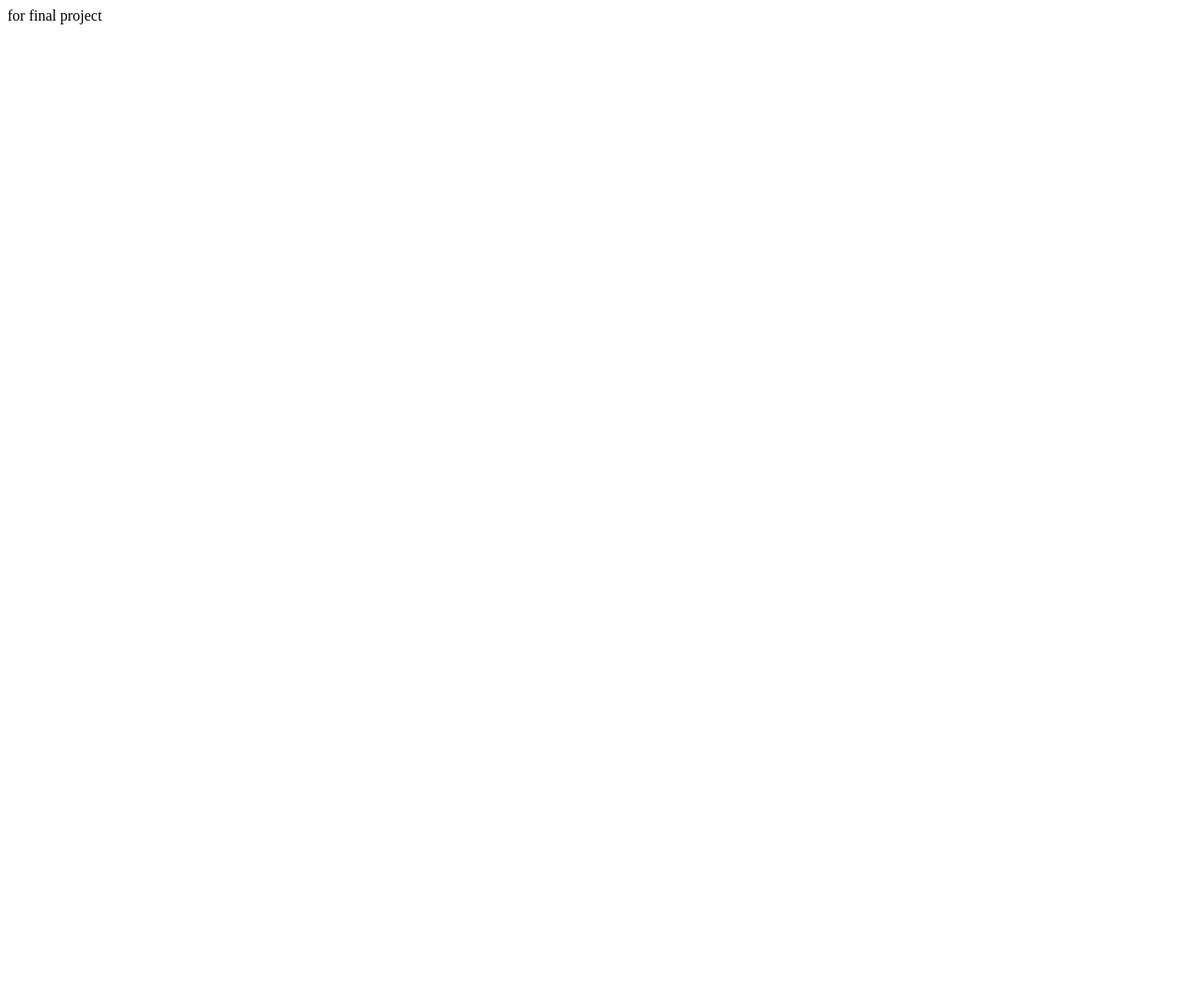
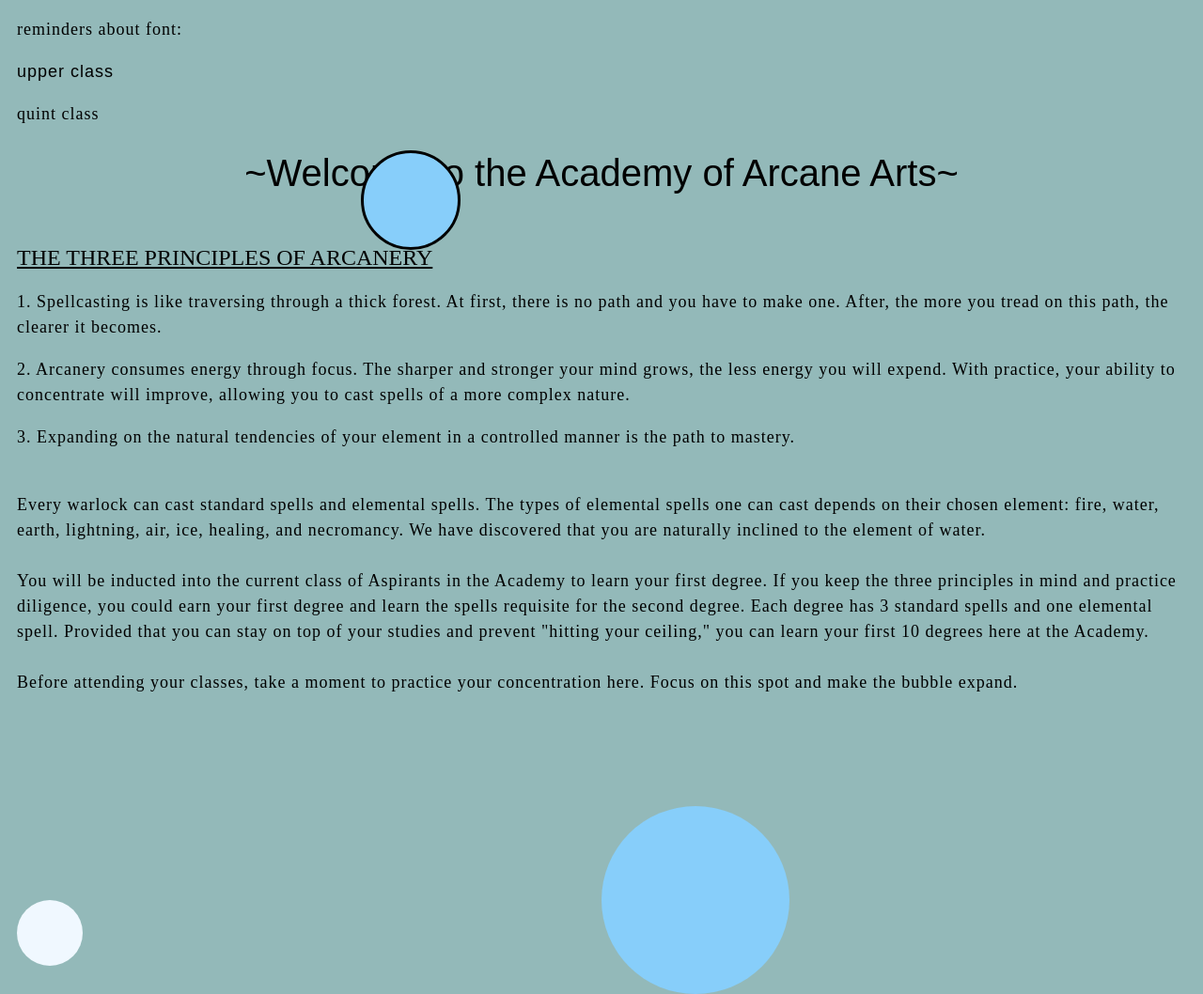
Before and after one commit to afuji-aotw/afuji-aotw.github.io, a plain HTML site: page index.html in a window 1280 px wide. Shown: the whole page at 94% size. Before the commit the page ends 800 px from the top, so only its background shows below. Drawn offline with Linux system fonts and the light colour scheme; a web font is replaced by a local one.

Commit message:
home page text and css bubble

```diff
--- a/index.html
+++ b/index.html
@@ -1 +1,43 @@
-for final project
+<head>
+    <link rel="stylesheet" href="style.css">
+    <link rel="preconnect" href="https://fonts.googleapis.com">
+    <link rel="preconnect" href="https://fonts.gstatic.com" crossorigin>
+    <link href="https://fonts.googleapis.com/css2?family=IM+Fell+English+SC&display=swap" rel="stylesheet">
+    <link rel="preconnect" href="https://fonts.googleapis.com">
+    <link rel="preconnect" href="https://fonts.gstatic.com" crossorigin>
+    <link href="https://fonts.googleapis.com/css2?family=Quintessential&display=swap" rel="stylesheet">
+</head>
+<body>
+    <p>reminders about font:</p>
+    <p class = "upper">upper class</p>
+    <p class="quint">quint class</p>
+
+    <h1 class = upper>~Welcome to the Academy of Arcane Arts~</h1>
+
+    <h2 class = quint><br><u>THE THREE PRINCIPLES OF ARCANERY</u></h2>
+
+    <p>
+        1. Spellcasting is like traversing through a thick forest.  At first, there is no path and you have to make one.  After, the more you tread on this path, the clearer it becomes.
+    </p>
+    <p>
+        2. Arcanery consumes energy through focus.  The sharper and stronger your mind grows, the less energy you will expend. With practice, your ability to concentrate will improve, allowing you to cast spells of a more complex nature.
+    </p>
+    <p>
+        3. Expanding on the natural tendencies of your element in a controlled manner is the path to mastery.
+    </p>
+
+    <p>
+        <br>Every warlock can cast standard spells and elemental spells.  The types of elemental spells one can cast depends on their chosen element: fire, water, earth, lightning, air, ice, healing, and necromancy.  We have discovered that you are naturally inclined to the element of water.<br><br>
+
+        You will be inducted into the current class of Aspirants in the Academy to learn your first degree.  If you keep the three principles in mind and practice diligence, you could earn your first degree and learn the spells requisite for the second degree.  Each degree has 3 standard spells and one elemental spell.  Provided that you can stay on top of your studies and prevent "hitting your ceiling," you can learn your first 10 degrees here at the Academy.<br><br>
+
+        Before attending your classes, take a moment to practice your concentration here.  Focus on this spot and make the bubble expand.
+    </p>
+    <div id = bubble-wrapper>
+        <div id = "bubble"></div>
+        <div id = shine></div>
+        <div id = shine_mask_below></div>
+        <div id = shine_mask_left></div>
+    </div>
+
+</body>
--- /dev/null
+++ b/style.css
@@ -0,0 +1,80 @@
+html {
+    background-color: rgb(147, 185, 185);
+    padding: 10px;
+  }
+
+h1 {
+    text-align: center;
+    font-size: 40px;
+    font-weight: bold;
+}
+.upper {
+    font-family: "IM Fell English SC", sans-serif;
+    font-weight: 400;
+    font-style: normal;
+  }
+
+.quint {
+    font-family: "Quintessential", serif;
+    font-weight: 400;
+    font-style: normal;
+}
+
+p {
+    font-family: "Quintessential", serif;
+    letter-spacing: 1;
+    line-height: 1.5;
+    font-size: 18px;
+}
+#bubble_wrapper {
+    width: 200px;
+    height: 200px;
+    left: 50%;
+    top: 100px;
+    position: relative;
+
+}
+
+#bubble {
+    width: 200px;
+    height: 200px;
+    background-color: lightskyblue;
+    left: 50%;
+    top: 100px;
+    position: relative;
+    border-radius: 50%;
+    overflow: hidden;
+}
+
+#shine {
+    background-color: aliceblue;
+    width: 70px;
+    height: 70px;
+    position: relative;
+    left: 0%;
+    top: 0%;
+    border-radius: 50%;
+
+}
+
+#shine_mask_below {
+    width: 100px;
+    height: 100px;
+    background-color: lightskyblue;
+    border: solid;
+    left: 30%;
+    top: 20%;
+    position: absolute;
+    border-radius: 50%;
+}
+
+#shine_mask_left {
+    width: 100px;
+    height: 100px;
+    background-color: lightskyblue;
+    border:solid;
+    left: 25%;
+    top: -20%;
+    position: absolute;
+    border-radius: 50%;
+}
```
Also changed, not shown: deg_one.html (added), deg_two.html (added).
